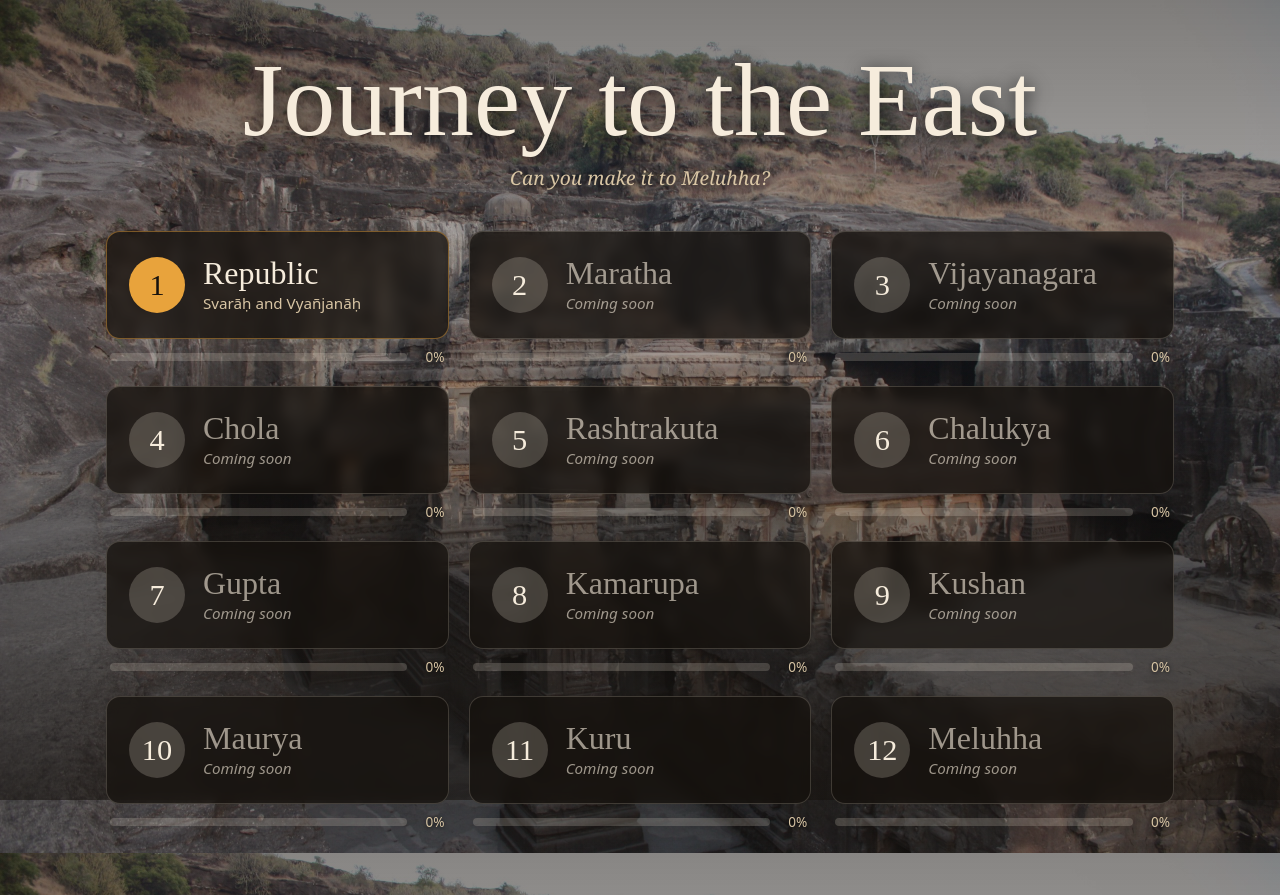
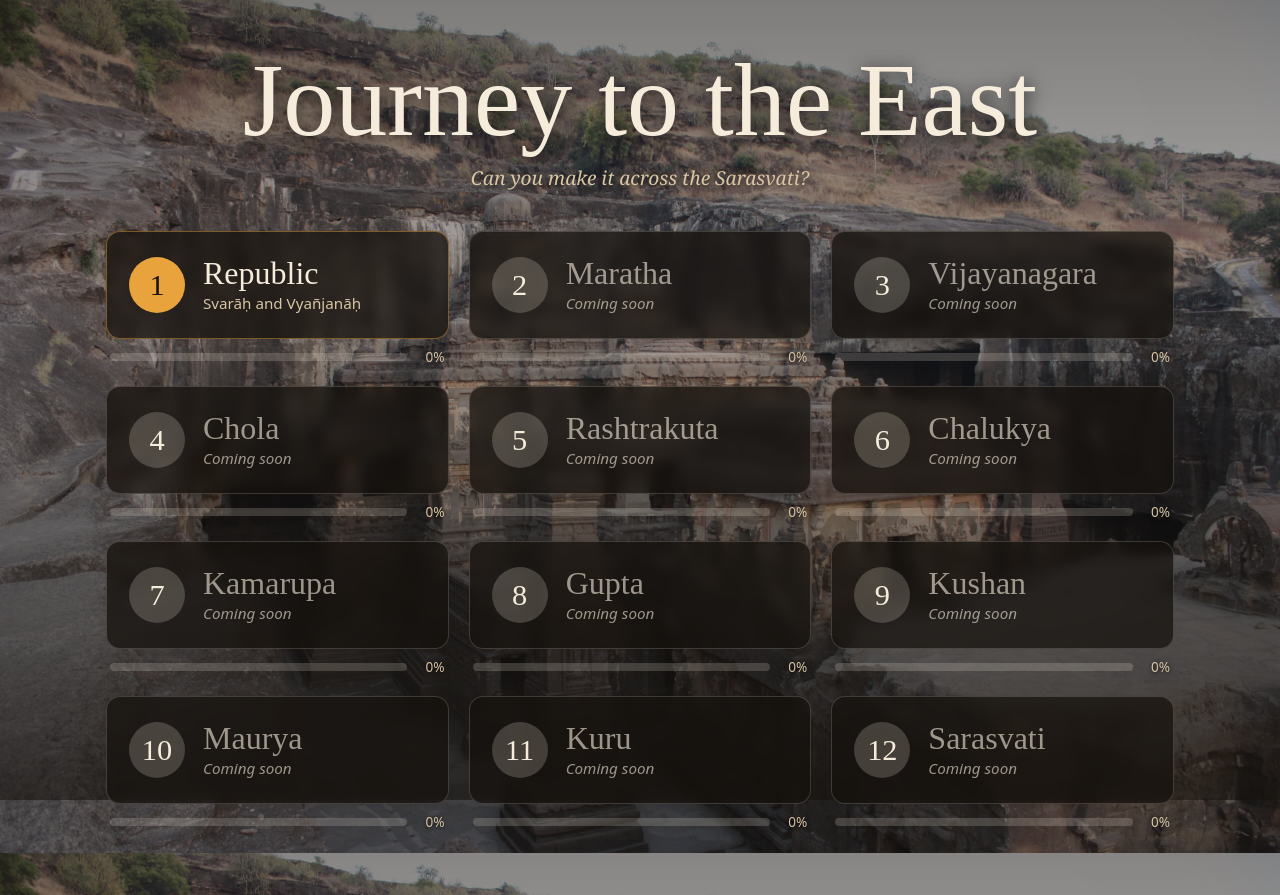
Before and after one commit to sara-k03/journey-to-the-east, a React (Vite) app: page /#/ in a window 1280 px wide. Built offline with nearby package versions, Linux system fonts and the light colour scheme; a web font is replaced by a local one.

Commit message:
Changed level names

```diff
--- a/index.html
+++ b/index.html
@@ -3,7 +3,7 @@
   <head>
     <meta charset="UTF-8" />
     <meta name="viewport" content="width=device-width, initial-scale=1.0" />
-    <meta name="description" content="Journey to the East: learn to read Sanskrit. Can you make it to Meluhha?" />
+    <meta name="description" content="Journey to the East: learn to read Sanskrit. Can you make it across the Sarasvati?" />
     <link rel="preconnect" href="https://fonts.googleapis.com" />
     <link rel="preconnect" href="https://fonts.gstatic.com" crossorigin />
     <link href="https://fonts.googleapis.com/css2?family=Noto+Serif+Devanagari:wght@500&display=swap" rel="stylesheet" />
--- a/src/levels.js
+++ b/src/levels.js
@@ -10,12 +10,12 @@ export const levels = [
   { id: 'chola', number: 4, empire: 'Chola', description: 'Translating Devanāgarī I' },
   { id: 'rashtrakuta', number: 5, empire: 'Rashtrakuta', description: 'Śabdarūpāṇi' },
   { id: 'chalukya', number: 6, empire: 'Chalukya', description: 'Lakāraḥ' },
-  { id: 'gupta', number: 7, empire: 'Gupta', description: 'Transcribing Devanāgarī II' },
-  { id: 'kamarupa', number: 8, empire: 'Kamarupa', description: 'Sandhi' },
+  { id: 'kamarupa', number: 7, empire: 'Kamarupa', description: 'Transcribing Devanāgarī II' },
+  { id: 'gupta', number: 8, empire: 'Gupta', description: 'Sandhi' },
   { id: 'kushan', number: 9, empire: 'Kushan', description: 'Translating Devanāgarī II' },
   { id: 'maurya', number: 10, empire: 'Maurya', description: 'Transcribing Śāstrāṇi' },
   { id: 'kuru', number: 11, empire: 'Kuru', description: 'Translating Śāstrāṇi' },
-  { id: 'meluhha', number: 12, empire: 'Meluhha', description: 'Do you know śruti?' },
+  { id: 'sarasvati', number: 12, empire: 'Sarasvati', description: 'Do you know śruti?' },
 ]
 
 export const levelById = Object.fromEntries(levels.map((level) => [level.id, level]))
--- a/src/pages/Home.jsx
+++ b/src/pages/Home.jsx
@@ -38,7 +38,7 @@ export default function Home() {
     <div className="page home">
       <header className="hero">
         <h1 className="title">Journey to the East</h1>
-        <p className="subtitle">Can you make it to Meluhha?</p>
+        <p className="subtitle">Can you make it across the Sarasvati?</p>
       </header>
       <main>
         <ol className="levels">
```
